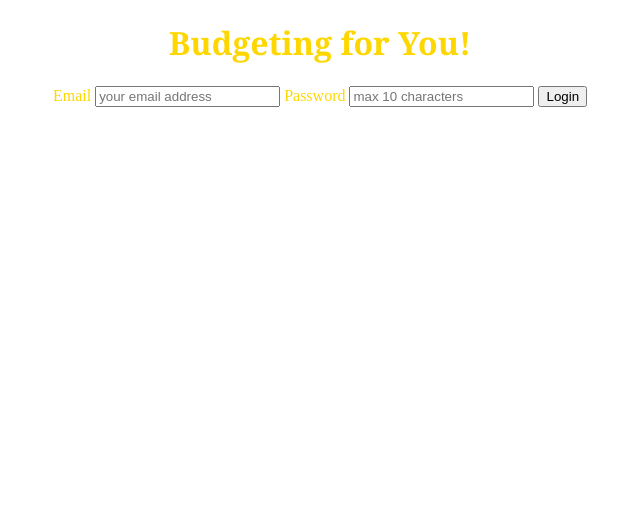
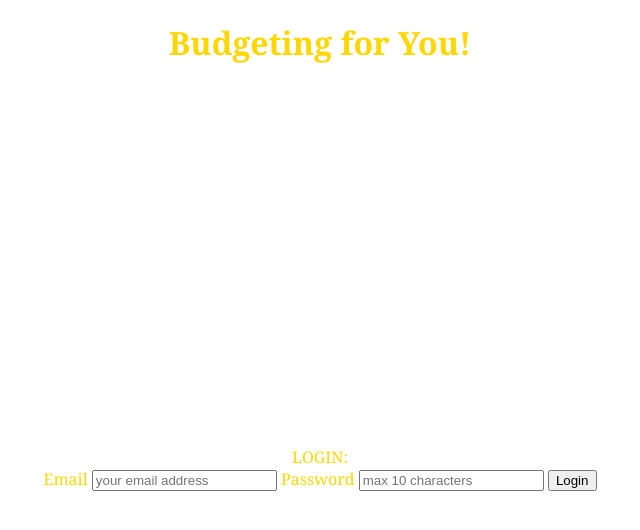
Before and after one commit to mjcs6073usmc/Budget_Website_Project, a plain HTML site: page index.html in a window 1280 px wide. Shown: the whole page, without its empty margins (320-960 px from the left). Drawn offline with Linux system fonts and the light colour scheme.

Commit message:
Repositioned the Login boxes

```diff
--- a/index.html
+++ b/index.html
@@ -8,19 +8,24 @@
 
     <style>
         h1{
-            text-align: center;
+            text-align:center;
             font-family: Cambria, Cochin, Georgia, Times, 'Times New Roman', serif;
             color:gold
         }
         body{
             background-image: url(Images/background1.jpg);
+            height:100vh;
             background-size:cover;
             background-repeat: no-repeat;
-            background-position:top center;
+            background-position:top-center;
+
         }
-        div{
+        .Login-container{
             text-align: center;
-            color: gold;
+            font-family: Cambria, Cochin, Georgia, Times, 'Times New Roman', serif;
+            color:gold;
+            position:relative;
+            top: 360px;
         }
     </style>
 
@@ -33,7 +38,7 @@
     </h1>
 
     <div class="Login-container">
-        <form id="login-form" action="login_process.php" method="post">
+        <form id="login-form" action="login_process.php" method="post">LOGIN:<br>
             <label for="email">Email</label>
             <input type="email" id="email" placeholder="your email address" required>
 
```
